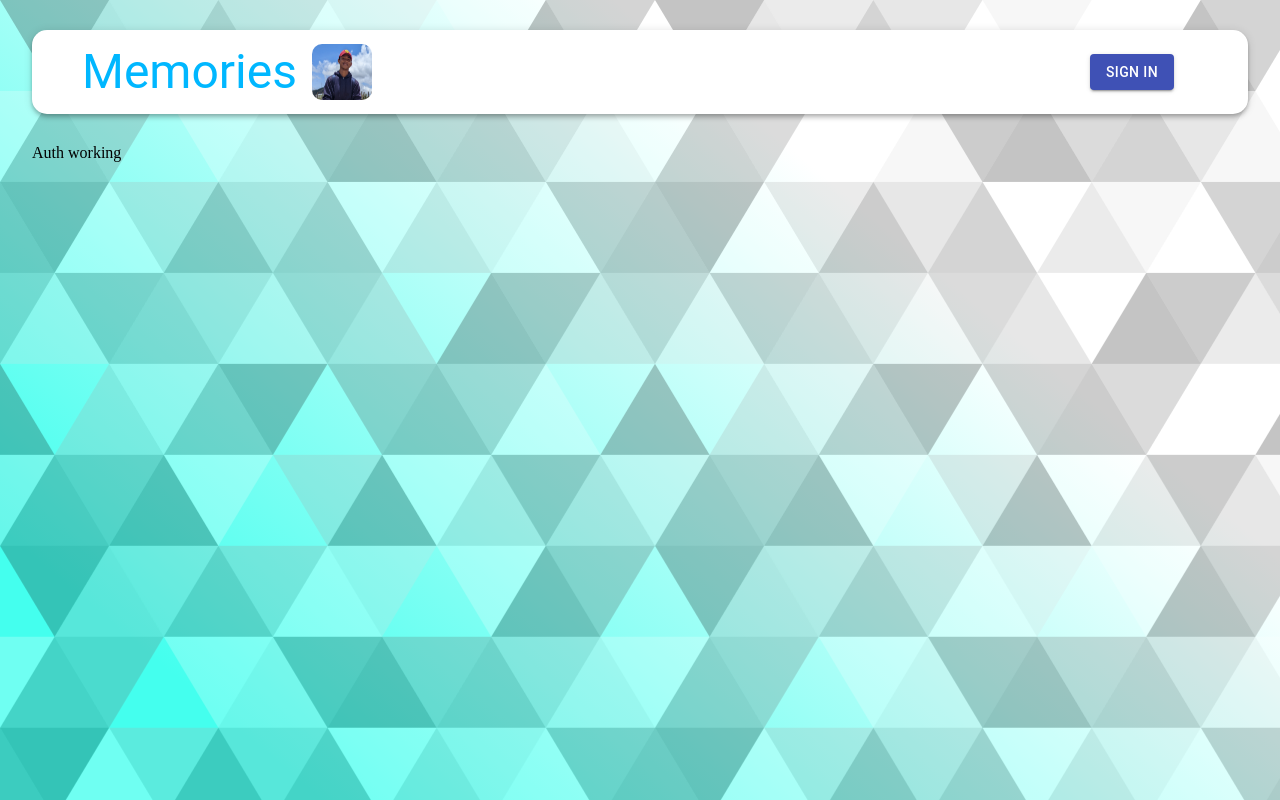
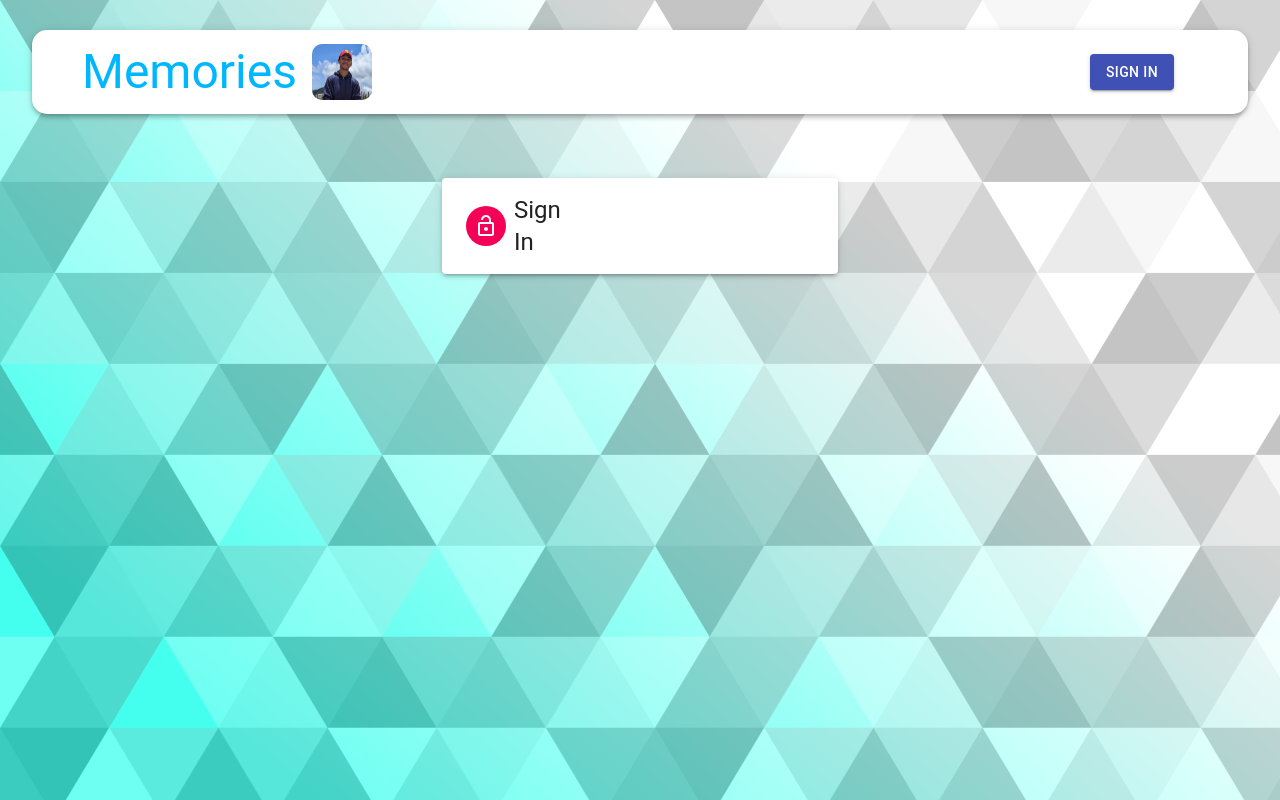
Before and after one commit to Jehovanie/Memories-Client, a React (Create React App) app: page /auth in a window 1280 px wide. Built offline with nearby package versions, Linux system fonts and the light colour scheme.

Commit message:
push all

```diff
--- a/src/components/Auth/Auth.js
+++ b/src/components/Auth/Auth.js
@@ -1,11 +1,30 @@
 import React from 'react';
+import { Avatar, Button, Paper, Grid, Typography, Container } from "@material-ui/core"
+import useStyles from "./styles"
+import LockOutlinedIcon from "@material-ui/icons/LockOpenOutlined"
 
 const Auth = () => {
     const state = null;
+    const classes = useStyles();
+    const isSignup = false;
+
+    const handleSubmit = () => { }
     return (
-        <div>
-            Auth working
-        </div>
+        <Container component="main" maxWidth="xs">
+            <Paper className={classes.paper} elevation={3}>
+                <Avatar className={classes.avatar}>
+                    <LockOutlinedIcon />
+                </Avatar>
+                <Typography variant="h5">
+                    {isSignup ? "Sign Up" : "Sign In"}
+                </Typography>
+
+                <form className={classes.form} onSubmit={handleSubmit}>
+
+                </form>
+            </Paper>
+
+        </Container>
     );
 };
 
--- a/src/components/Auth/styles.js
+++ b/src/components/Auth/styles.js
@@ -0,0 +1,33 @@
+import { makeStyles } from "@material-ui/core";
+
+export default makeStyles((theme) => ({
+
+    paper: {
+        marginTop: theme.spacing(8),
+        display: "flex",
+        flexDirections: "column",
+        alignItems: "center",
+        padding: theme.spacing(2)
+    },
+    root: {
+        '& .MuiTextField-root': {
+            margin: theme.spacing(1),
+        },
+    },
+    avatar: {
+        margin: theme.spacing(1),
+        backgroundColor: theme.palette.secondary.main,
+    },
+
+    form: {
+        width: '100%',
+        marginTop: theme.spacing(3)
+    },
+    submit: {
+        margin: theme.spacing(3, 0, 2)
+    },
+    googleBottom: {
+        marginBottom: theme.spacing(2)
+    }
+
+}))
```
